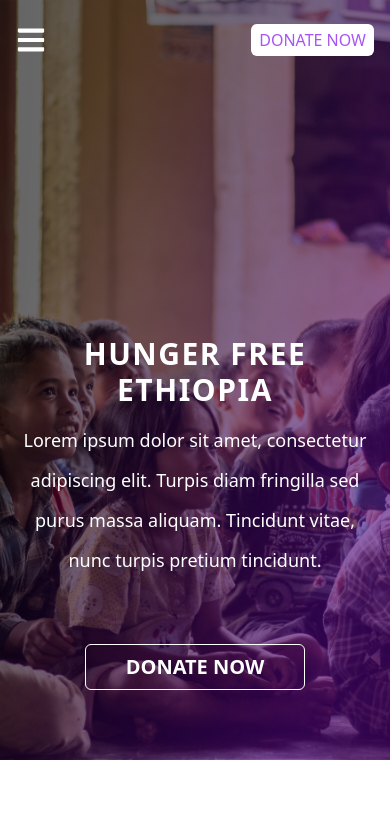
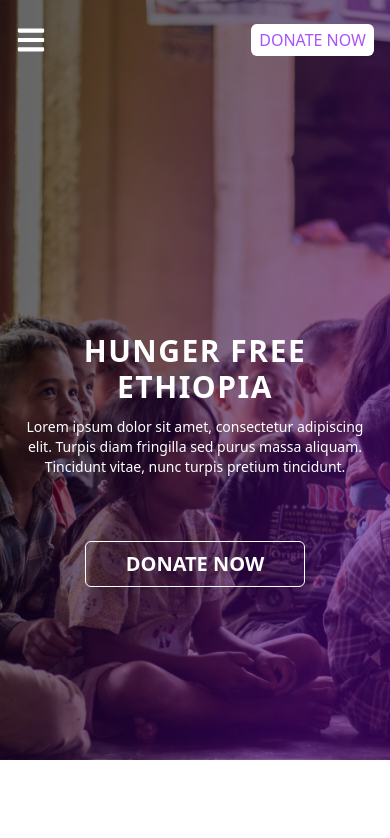
Before and after one commit to abdukasim/muntaha-website, a Next.js app: page / in a window 390 px wide. Shown: the top 838 px of the page. Built offline with nearby package versions, Linux system fonts and the light colour scheme.

Commit message:
feat: animations added to landing page

```diff
--- a/components/HomePage/aboutSection.js
+++ b/components/HomePage/aboutSection.js
@@ -1,12 +1,28 @@
 import Image from "next/image";
 import Link from "next/link";
-import React from "react";
+import React, { useEffect } from "react";
+import { fadeInVariant } from "../../libs/animations";
+import { motion, useAnimation } from "framer-motion";
+import { useInView } from "react-intersection-observer";
 
 export default function AboutSection() {
+  const control = useAnimation();
+  const [ref, inView] = useInView({ threshold: 0.7 });
+  useEffect(() => {
+    if (inView) {
+      control.start("visible");
+    }
+  }, [control, inView]);
   return (
     <section className="about-section">
       <div className="flex flex-col xl:flex-row md:mt-0 xl:about-bg">
-        <div className="w-full mt-20 xl:mt-40">
+        <motion.div
+          ref={ref}
+          variants={fadeInVariant}
+          initial="hidden"
+          animate={control}
+          className="w-full mt-20 xl:mt-40"
+        >
           <Image
             width={720}
             height={888}
@@ -15,7 +31,7 @@ export default function AboutSection() {
             src="/images/aboutImageLg.png"
             alt="Children"
           />
-        </div>
+        </motion.div>
         <div className="px-10 py-24 md:pt-72 md:pl-20 bg-gray-200 md:bg-inherit flex items-start flex-col w-full">
           <h2 className="font-black text-3xl text-purple-500 uppercase mb-6">
             Who we are
--- a/components/HomePage/activitySection.js
+++ b/components/HomePage/activitySection.js
@@ -1,12 +1,28 @@
 import Image from "next/image";
 import Link from "next/link";
-import React from "react";
+import React, { useEffect } from "react";
+import { fadeInVariant } from "../../libs/animations";
+import { motion, useAnimation } from "framer-motion";
+import { useInView } from "react-intersection-observer";
 
 export default function ActivitySection() {
+  const control = useAnimation();
+  const [ref, inView] = useInView({ threshold: 0.7 });
+  useEffect(() => {
+    if (inView) {
+      control.start("visible");
+    }
+  }, [control, inView]);
   return (
     <section className="activity-section">
       <div className="flex flex-col xl:flex-row-reverse">
-        <div className="w-full mt-28 mb-10 pt-10 px-10  border-t-8 lg:border-t-16 border-l-8 lg:border-l-16 border-t-purple-500 border-l-purple-500">
+        <motion.div
+          ref={ref}
+          variants={fadeInVariant}
+          initial="hidden"
+          animate={control}
+          className="w-full mt-28 mb-10 pt-10 px-10  border-t-8 lg:border-t-16 border-l-8 lg:border-l-16 border-t-purple-500 border-l-purple-500"
+        >
           <Image
             width={582}
             height={778}
@@ -14,7 +30,7 @@ export default function ActivitySection() {
             src="/images/activityImg.png"
             alt="Washing hands"
           />
-        </div>
+        </motion.div>
         <div className="px-10 py-24 lg:pt-72 md:pl-20 xl:pl-44  md:bg-inherit flex items-start flex-col w-full">
           <h2 className="font-black text-3xl text-purple-500 uppercase mb-6">
             what we do
--- a/components/HomePage/header.js
+++ b/components/HomePage/header.js
@@ -1,11 +1,21 @@
 import React from "react";
+import { motion, useAnimation } from "framer-motion";
+import { useInView } from "react-intersection-observer";
+import { useEffect } from "react";
+import { fadeInVariant } from "../../libs/animations";
+
 export default function Header() {
   return (
-    <div className="flex flex-col mx-4 mt-64 md:my-auto items-center justify-center">
+    <motion.div
+      variants={fadeInVariant}
+      initial="hidden"
+      animate="visible"
+      className="flex flex-col mx-4 items-center justify-center h-full"
+    >
       <h1 className="text-white text-center font-black text-3xl sm:text-5xl md:text-8xl tracking-wider mb-3">
         HUNGER FREE ETHIOPIA
       </h1>
-      <p className="font-light text-lg sm:text-xl text-white text-center mb-16 hero-p-small md:hero-p-lg leading-10">
+      <p className="font-light text-sm sm:text-xl text-white text-center mb-16 hero-p-small md:hero-p-lg sm:eading-10">
         Lorem ipsum dolor sit amet, consectetur adipiscing elit. Turpis diam
         fringilla sed purus massa aliquam. Tincidunt vitae, nunc turpis pretium
         tincidunt.
@@ -16,6 +26,6 @@ export default function Header() {
       >
         DONATE NOW
       </a>
-    </div>
+    </motion.div>
   );
 }
--- /dev/null
+++ b/libs/animations.js
@@ -0,0 +1,4 @@
+export const fadeInVariant = {
+  visible: { opacity: 1, scale: 1, transition: { duration: 0.5 } },
+  hidden: { opacity: 0, scale: 0.8 },
+};
--- a/package.json
+++ b/package.json
@@ -9,11 +9,12 @@
     "lint": "next lint"
   },
   "dependencies": {
-    "gsap": "^3.10.4",
+    "framer-motion": "^7.3.2",
     "next": "12.1.6",
     "react": "18.1.0",
     "react-dom": "18.1.0",
-    "react-icons": "^4.3.1"
+    "react-icons": "^4.3.1",
+    "react-intersection-observer": "^9.4.0"
   },
   "devDependencies": {
     "autoprefixer": "^10.4.7",
```
Also changed, not shown: 1 other file (tests, documents, lock files or other folders).
